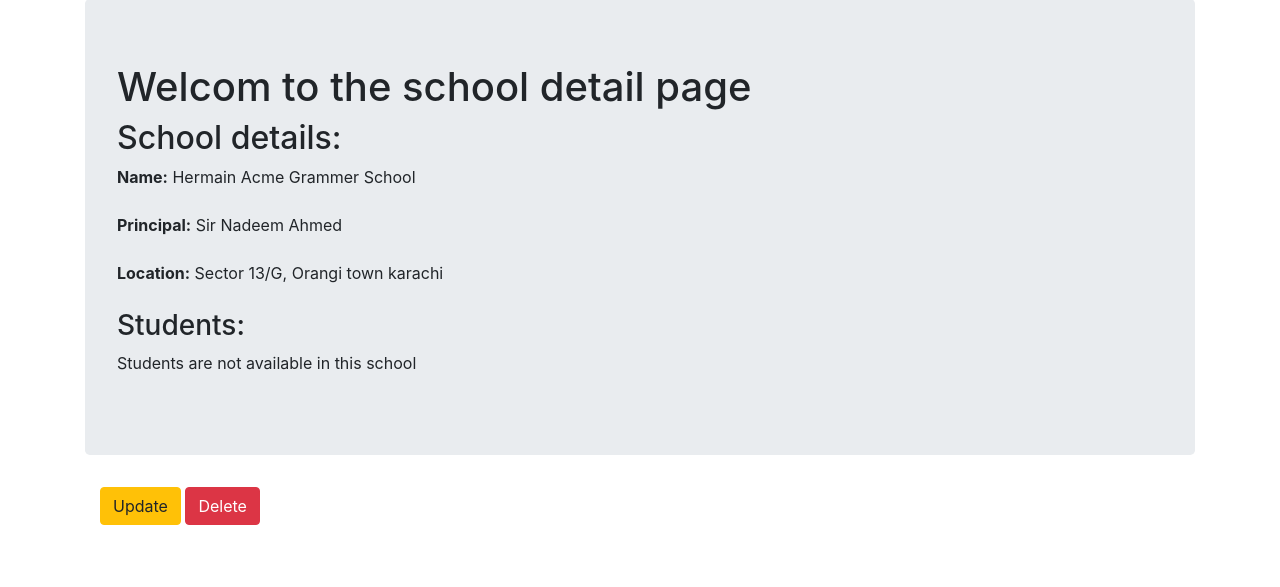
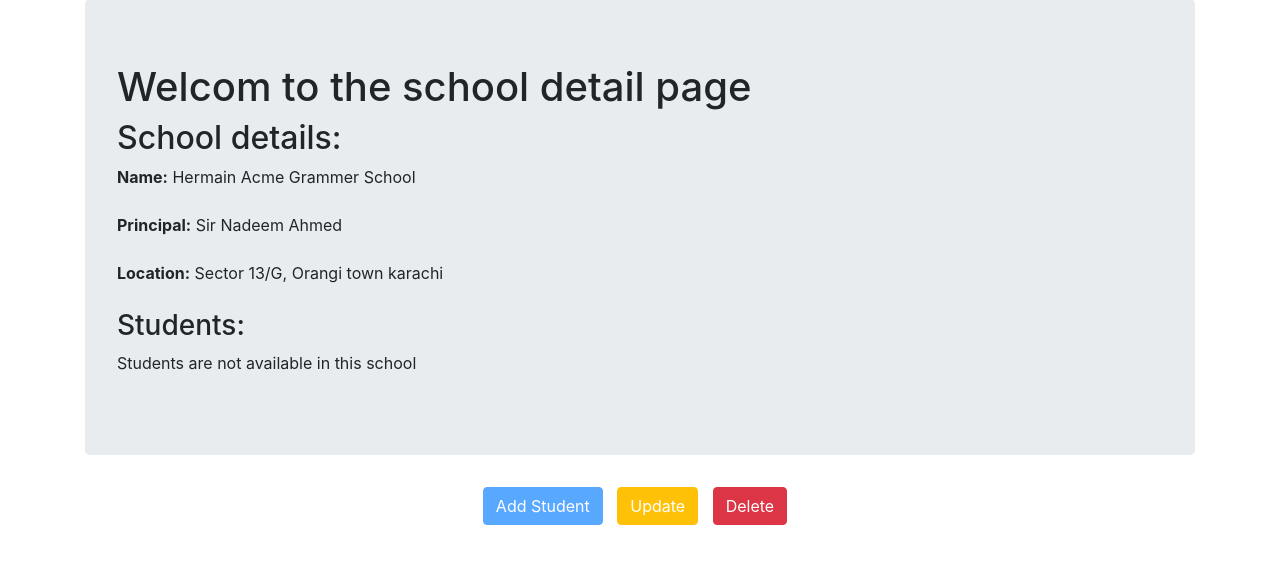
Before and after one commit to Faiz4work/school_app, a Django app: page /basic_app/1/ in a window 1280 px wide. Shown: the part 105-692 px from the top of the page. Run offline with Django 3.2, Linux system fonts and the light colour scheme; data comes from the database, SQL or seed files in the repository; both versions use the stored data as it was after the commit; parts of the project's set-up code (start-up, migrations or seed data) failed here and were passed over; some libraries are stand-ins or nearby versions.

Commit message:
re checked files

```diff
--- a/basic_app/admin.py
+++ b/basic_app/admin.py
@@ -1,5 +1,9 @@
 from django.contrib import admin
 from basic_app.models import Student, School
 
+class Student_Detial(admin.ModelAdmin):
+    list_display = ('name', 'school')
+
+
 admin.site.register(School)
-admin.site.register(Student)
+admin.site.register(Student,Student_Detial)
--- a/basic_app/models.py
+++ b/basic_app/models.py
@@ -15,7 +15,10 @@ class School(models.Model):
 class Student(models.Model):
     name = models.CharField(max_length=256)
     age = models.PositiveIntegerField()
-    school = models.ForeignKey(School,related_name="students", on_delete="models.DO_NOTHING")
+    school = models.ForeignKey(School,related_name="students", on_delete='models.CASCADE')
 
     def __str__(self):
         return self.name
+
+    def get_absolute_url(self):
+        return reverse('basic_app:detail', kwargs={'pk':self.pk})
--- a/basic_app/templates/basic_app/school_detail.html
+++ b/basic_app/templates/basic_app/school_detail.html
@@ -18,16 +18,23 @@
         {% endif %}
     </div>
 
-<div class="container">
+<div class="container text-center">
 
-    <a class="btn btn-warning" href="{% url 'basic_app:update' pk=school_detail.pk %}">Update</a>
-    <a class="btn btn-danger" href="{% url 'basic_app:delete' pk=school_detail.pk %}">Delete</a>
+<a class="btn btn-primary disabled" href="">Add Student</a>
+<a class="btn btn-warning" href="{% url 'basic_app:update' pk=school_detail.pk %}">Update</a>
+<a class="btn btn-danger" href="{% url 'basic_app:delete' pk=school_detail.pk %}">Delete</a>
 
 </div>
 <style type="text/css">
   label{
     font-weight:bold;
   }
+  div a{
+    margin-right:10px;
+  }
+  .btn-warning{
+    color:white;
+  }
 
 </style>
 {% endblock %}
--- a/basic_app/templates/basic_app/school_form.html
+++ b/basic_app/templates/basic_app/school_form.html
@@ -9,7 +9,7 @@
       Update School
       {% endif %}
 </h1>
-
+<!-- Update form -->
   <form method="post">
       {% csrf_token %}
       {{ form.as_p }}
```
Also changed, not shown: basic_app/forms.py (added, +8 -0 lines), basic_app/templates/basic_app/student_form.html (added, +17 -0 lines), basic_app/views.py (+15 -2 lines), basic_app/migrations/0002_auto_20190410_1637.py (added), db.sqlite3.
